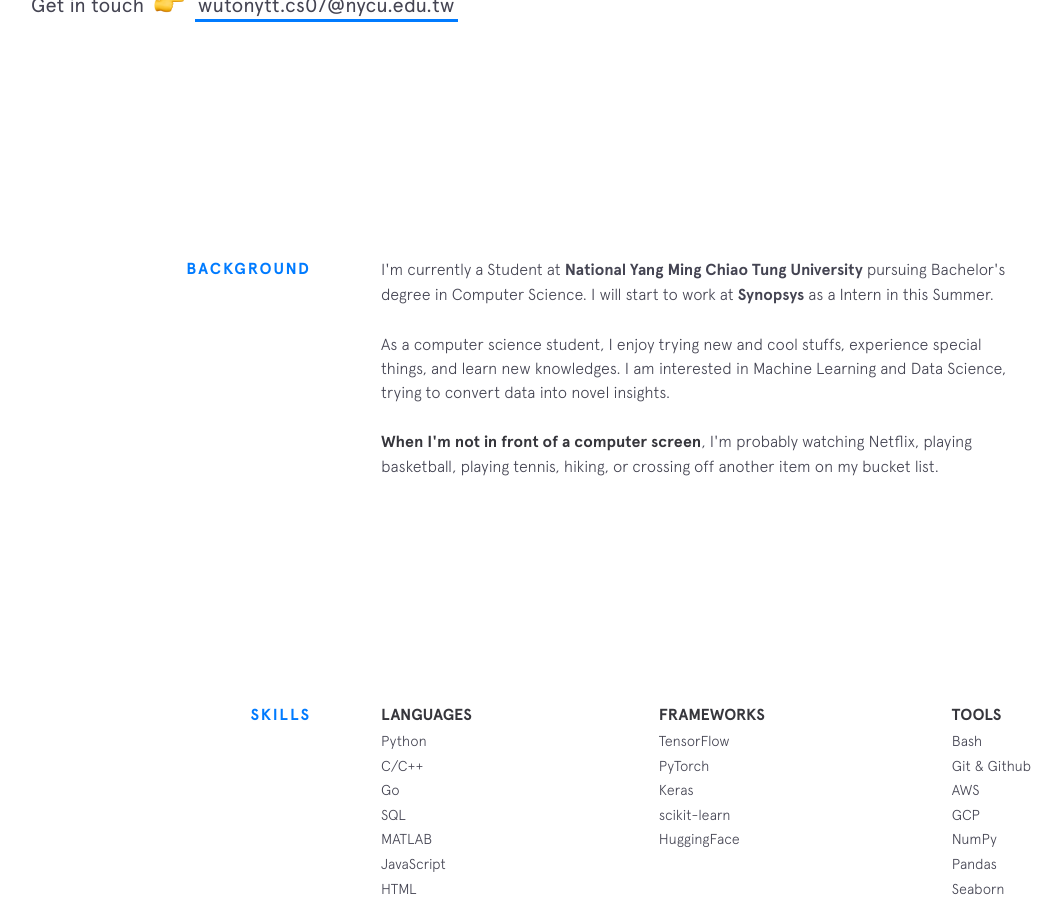
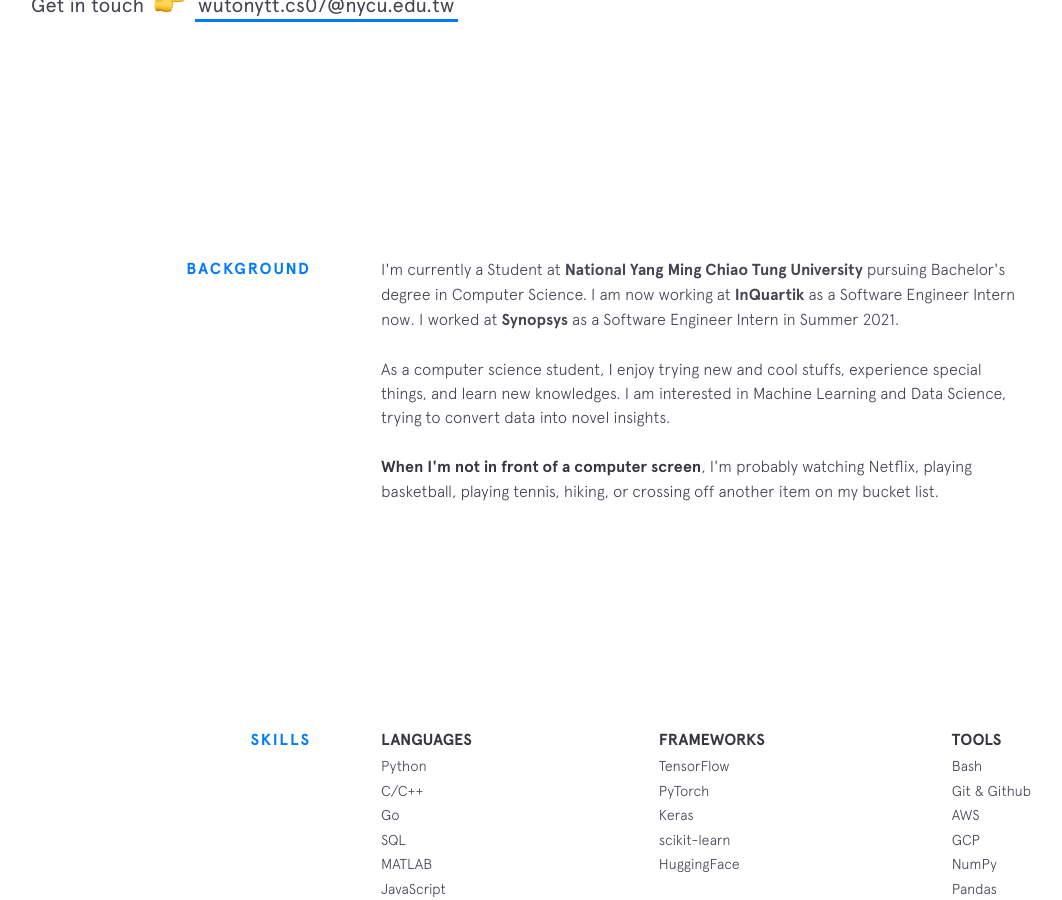
Before and after one commit to wutonytt/portfolio-v1, a Jekyll site: the page built from index.html, in a window 1280 px wide and 900 px high, scrolled down 743 px. Shown: the whole window, without its empty margins (69-1131 px from the left). Built offline with Jekyll 4.4.1, drawn with Linux system fonts in a browser that asks for light colours; nearby versions of some CDN libraries.

Commit message:
Update background.html

```diff
--- a/_includes/background.html
+++ b/_includes/background.html
@@ -3,8 +3,13 @@
   <div class="section__content">
     <p>
       I'm currently a Student at
-      <a class="underline-link" href="https://www.nycu.edu.tw/" target="_blank">National Yang Ming Chiao Tung University</a> pursuing Bachelor's degree in Computer Science. I will start to work at
-      <a class="underline-link" href="https://www.synopsys.com/" target="_blank">Synopsys</a> as a Intern in this Summer.
+      <a class="underline-link" href="https://www.nycu.edu.tw/" target="_blank">National Yang Ming Chiao Tung University</a> pursuing Bachelor's degree in Computer Science.
+
+      I am now working at
+      <a class="underline-link" href="https://www.inquartik.com.tw/" target="_blank">InQuartik</a> as a Software Engineer Intern now.
+
+      I worked at
+      <a class="underline-link" href="https://www.synopsys.com/" target="_blank">Synopsys</a> as a Software Engineer Intern in Summer 2021.
     </p>
 
     <p>
```
